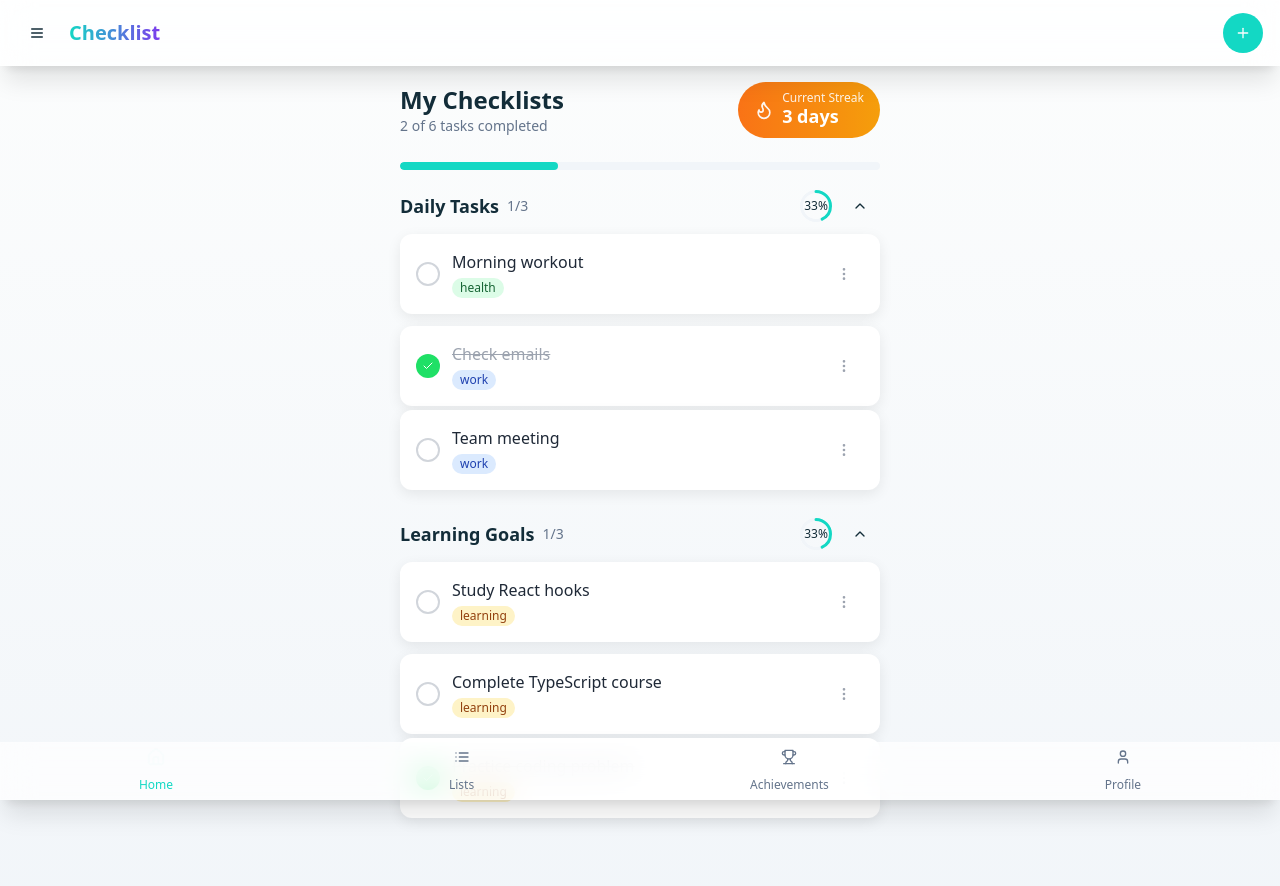
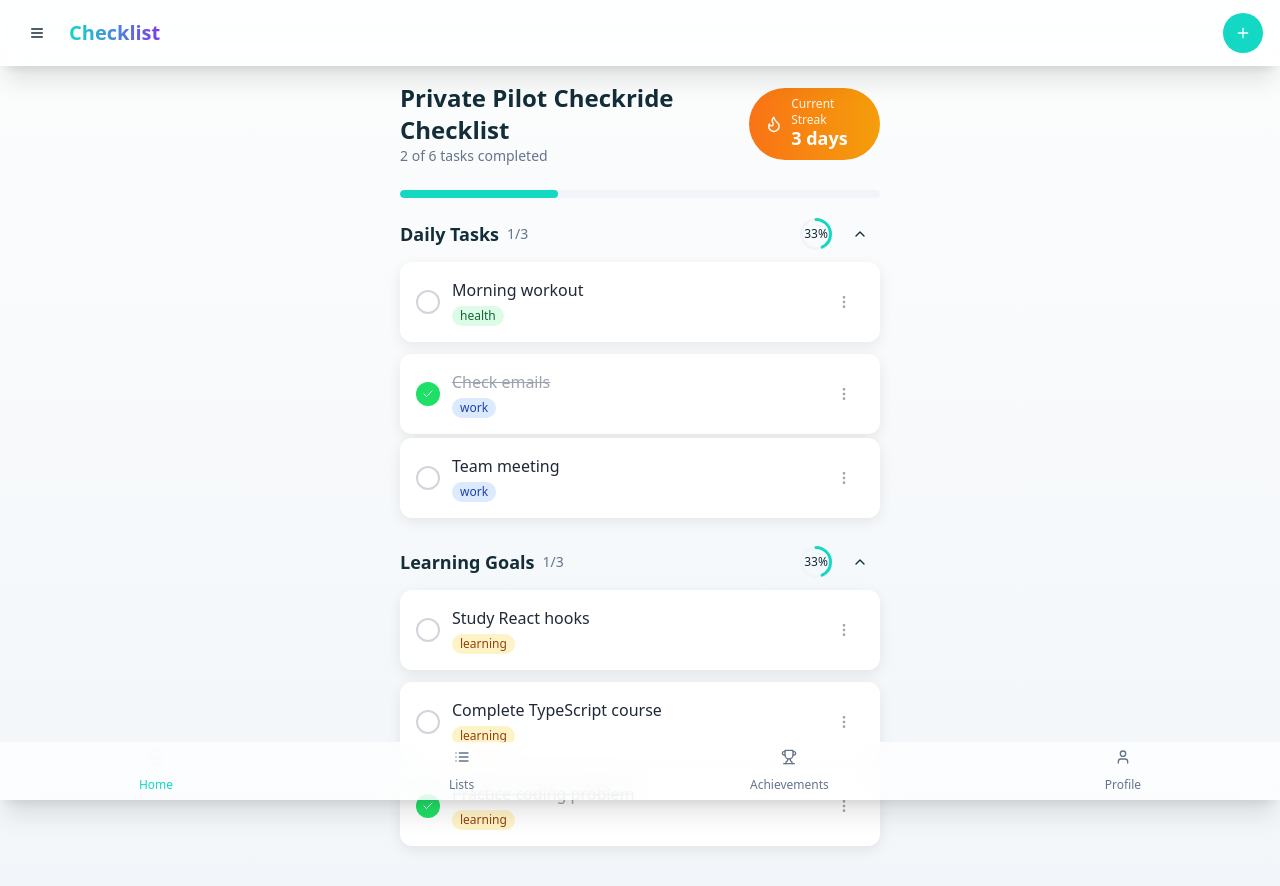
Before and after one commit to SineVisu/checkliingo, a React (Vite) app: page / in a window 1280 px wide. Shown: the top 886 px of the page. Built offline with nearby package versions, Linux system fonts and the light colour scheme.

Commit message:
Rename checklist title
Renamed "My Checklists" to "Private Pilot Checkride Checklist".

```diff
--- a/src/pages/Index.tsx
+++ b/src/pages/Index.tsx
@@ -97,7 +97,7 @@ const Index = () => {
       <main className="flex-1 px-4 pt-4 pb-20 max-w-lg mx-auto w-full">
         <div className="flex justify-between items-center mb-6">
           <div>
-            <h2 className="text-2xl font-bold">My Checklists</h2>
+            <h2 className="text-2xl font-bold">Private Pilot Checkride Checklist</h2>
             <p className="text-muted-foreground text-sm">
               {completedTasks} of {totalTasks} tasks completed
             </p>
```
